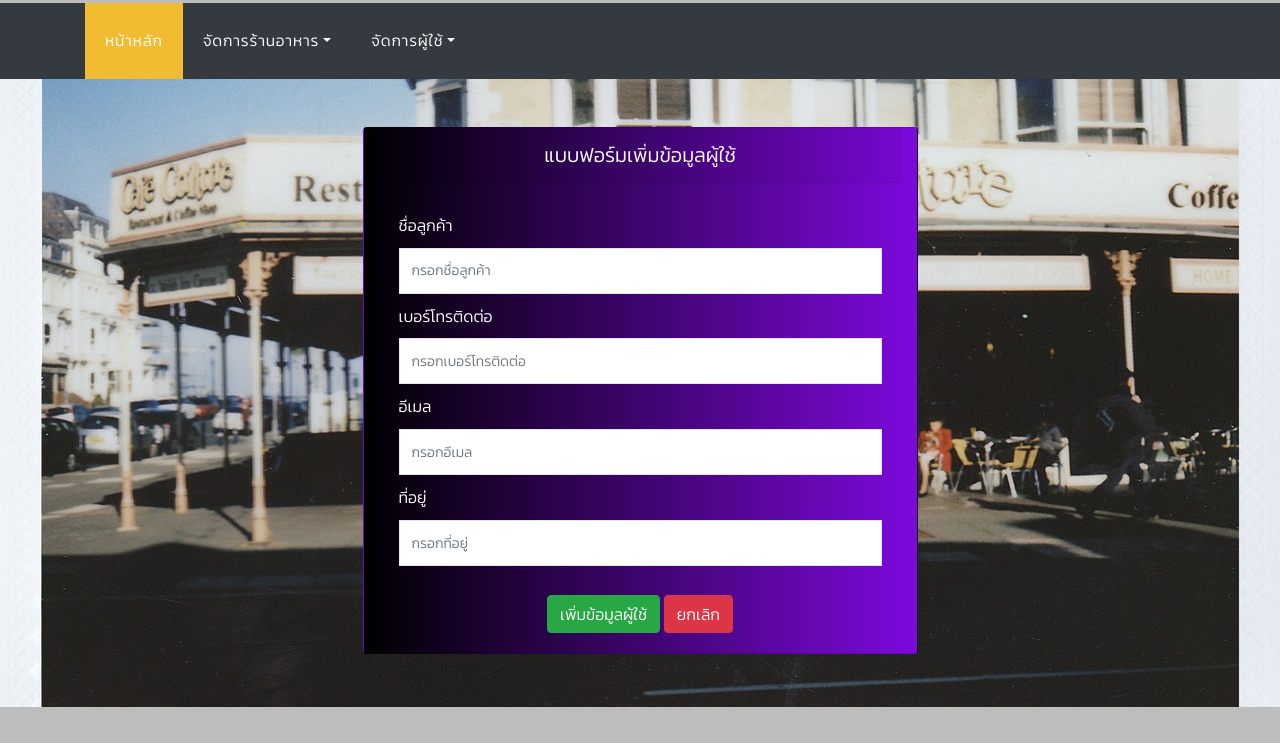
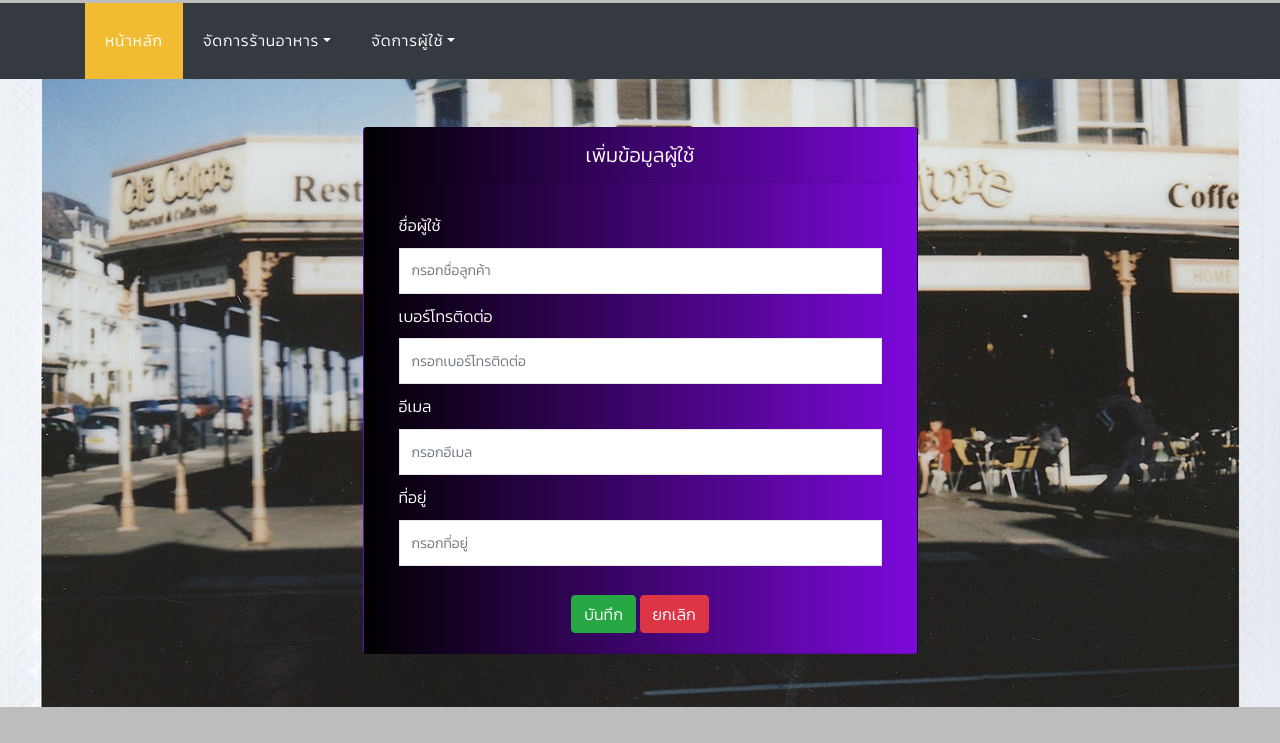
Before and after one commit to ntpoom9/Project_API_host, a plain HTML site: page FrotendRESTful/add_customer.html in a window 1280 px wide. Shown: the part 57-800 px from the top of the page. Drawn offline with Linux system fonts and the light colour scheme.

Commit message:
merge user round4

```diff
--- a/FrotendRESTful/add_customer.html
+++ b/FrotendRESTful/add_customer.html
@@ -2,7 +2,7 @@
 <html lang="en">
 
 <head>
-    <title>Grab Restaurant</title>
+
     <meta charset="utf-8" />
     <meta name="viewport" content="width=device-width, initial-scale=1, shrink-to-fit=no" />
 
@@ -17,11 +17,8 @@
     <link rel="stylesheet" href="css/add_customer.css" />
     <!-- css banner & navbar  -->
     <link rel="stylesheet" href="css/style.css" />
-
-    <!-- icon  -->
-    <!-- <link rel="stylesheet" href="https://use.fontawesome.com/releases/v5.15.4/css/all.css"
-        integrity="sha384-DyZ88mC6Up2uqS4h/KRgHuoeGwBcD4Ng9SiP4dIRy0EXTlnuz47vAwmeGwVChigm" crossorigin="anonymous"> -->
-
+    <link rel="shortcut icon" type="image/x-icon" href="img/logo.png" />
+    <title>เพิ่มข้อมูลผู้ใช้</title>
 </head>
 
 <body onload="init()">
@@ -103,14 +100,14 @@
                 <div class="col-md-6 col-md-offset-3">
                     <center>
                         <div class="col-6 card justify-content-center">
-                            <h5 class="card-header">แบบฟอร์มเพิ่มข้อมูลผู้ใช้</h5>
+                            <h5 class="card-header">เพิ่มข้อมูลผู้ใช้</h5>
                             <div class="card-body">
                                 <form>
 
                                     <!-- <label class="label_add">ไอดีลูกค้า</label> -->
                                     <input type="hidden" class="form-control" id="customer_id" placeholder="กรอก ID">
 
-                                    <label class="label_add">ชื่อลูกค้า</label>
+                                    <label class="label_add">ชื่อผู้ใช้</label>
                                     <input type="text" class="form-control" id="customer_name"
                                         placeholder="กรอกชื่อลูกค้า">
                                     <label class="label_add">เบอร์โทรติดต่อ</label>
@@ -120,7 +117,7 @@
                                     <input type="text" class="form-control" id="email" placeholder="กรอกอีเมล">
                                     <label class="label_add">ที่อยู่</label>
                                     <input type="text" class="form-control" id="address" placeholder="กรอกที่อยู่"><br>
-                                    <a href="" class="btn btn-success" onclick="add()">เพิ่มข้อมูลผู้ใช้</a>
+                                    <a href="" class="btn btn-success" onclick="add()">บันทึก</a>
                                     <a href="all_customer.html" class="btn btn-danger">ยกเลิก</a>
                                 </form>
                             </div>
```
Also changed, not shown: FrotendRESTful/all_customer.html (+4 -5 lines), FrotendRESTful/edit_customer.html (+6 -9 lines).
